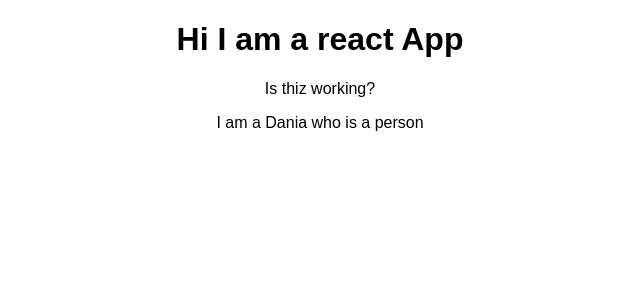
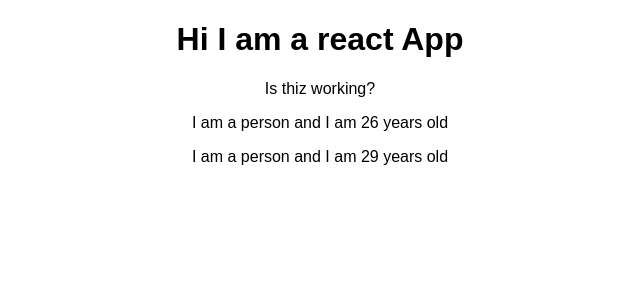
Before and after one commit to thatdania/reactForm, a React (Create React App) app: page / in a window 1280 px wide. Shown: the top 300 px of the page, without its empty margins (320-960 px from the left). Built offline with nearby package versions, Linux system fonts and the light colour scheme.

Commit message:
How to enter dynamic functions in React
I did a simple return of the person component rendered in the app component. I simply rendered a Math random to determine the age of the person. By duplicating the person twice in the App.js, you can see that the numbers are different.

```diff
--- a/src/App.js
+++ b/src/App.js
@@ -9,6 +9,7 @@ class App extends Component {
         <h1> Hi I am a react App</h1>
         <p> Is thiz working? </p>
         <Person/>
+        <Person/>
       </div>
     );
   }
--- a/src/Person/Person.js
+++ b/src/Person/Person.js
@@ -2,7 +2,7 @@ import React from 'react';
 
 
 const person = () => {
-  return <p> I am a Dania who is a person </p>
+  return <p> I am a person and I am {Math.floor(Math.random() * 30)} years old</p>
 };
 
 export default person;
```
